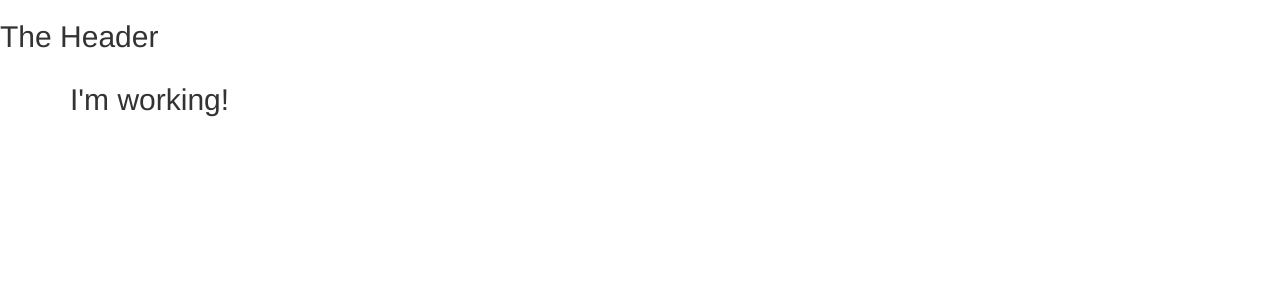
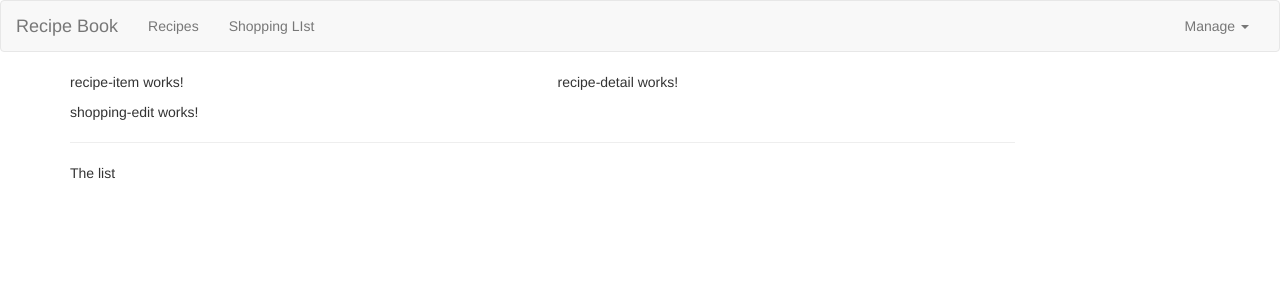
Before and after one commit to Matrix-citizen/shopping-and-recipe, an Angular app: page / in a window 1280 px wide. Shown: the top 300 px of the page. Built offline with nearby package versions, Linux system fonts and the light colour scheme.

Commit message:
Added Navigation Bar

```diff
--- a/src/app/app.component.html
+++ b/src/app/app.component.html
@@ -2,7 +2,8 @@
 <div class="container">
   <div class="row">
     <div class="col-md-12">
-      <h2>I'm working!</h2>
+      <app-recipes></app-recipes>
+      <app-shopping-list> </app-shopping-list>
     </div>
   </div>
 </div>
--- a/src/app/header/header.component.html
+++ b/src/app/header/header.component.html
@@ -1 +1,23 @@
-<h2>The Header</h2>
+<nav class="navbar navbar-default">
+  <div class="container-fluid">
+    <div class="navbar-header">
+      <a href="#" class="navbar-brand">Recipe Book</a>
+    </div>
+
+    <div class="collapse navbar-collapse">
+      <ul class="nav navbar-nav">
+        <li><a href="#">Recipes</a></li>
+        <li><a href="#">Shopping LIst</a></li>
+      </ul>
+      <ul class="nav navbar-nav navbar-right">
+        <li class="dropdown">
+          <a href="#" class="dropdown-toggle" role="button">Manage <span class="caret"></span></a>
+          <ul class="dropdown-menu">
+            <li><a href="#">Save Data</a></li>
+            <li><a href="#">Fetch Data</a></li>
+          </ul>
+        </li>
+      </ul>
+    </div>
+  </div>
+</nav>
--- a/src/app/recipes/recipe-list/recipe-list.component.html
+++ b/src/app/recipes/recipe-list/recipe-list.component.html
@@ -1 +1 @@
-<p>recipe-list works!</p>
+<app-recipe-item></app-recipe-item>
--- a/src/app/recipes/recipes.component.html
+++ b/src/app/recipes/recipes.component.html
@@ -1 +1,8 @@
-<p>recipes works!</p>
+<div class="row">
+  <div class="col-md-5">
+    <app-recipe-list></app-recipe-list>
+  </div>
+  <div class="col-md-7">
+    <app-recipe-detail></app-recipe-detail>
+  </div>
+</div>
--- a/src/app/shopping-list/shopping-list.component.html
+++ b/src/app/shopping-list/shopping-list.component.html
@@ -1 +1,7 @@
-<p>shopping-list works!</p>
+<div class="row">
+  <div class="col-xs-10">
+    <app-shopping-edit></app-shopping-edit>
+    <hr>
+    <p>The list</p>
+  </div>
+</div>
```
